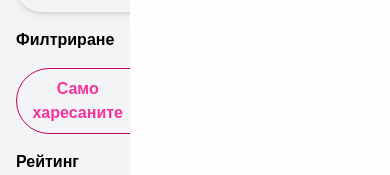
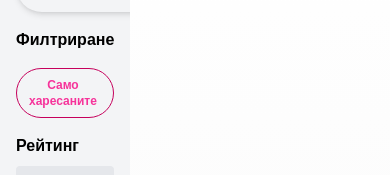
Before and after one commit to Owtlan/React-shop-EXAM, a React (Vite) app in the folder client/: page / in a window 390 px wide. Shown: the part 170-345 px from the top of the page. Built offline with nearby package versions, Linux system fonts and the light colour scheme; no server answers; the database is empty.

Commit message:
change w-fit to w-full

```diff
--- a/client/src/components/home/Home.jsx
+++ b/client/src/components/home/Home.jsx
@@ -84,7 +84,7 @@ export default function Home() {
                     <h3 className="sm:text-xl text-base font-bold mb-4">Филтриране</h3>
 
                     <button
-                        className="group flex w-fit cursor-pointer items-center gap-2 overflow-hidden border rounded-full border-pink-700 fill-none p-2 px-3 font-extrabold text-pink-500 transition-all active:scale-90 peer-checked:fill-pink-500 peer-checked:hover:text-white"
+                        className="group flex w-full cursor-pointer items-center gap-2 overflow-hidden border rounded-full border-pink-700 fill-none p-2 px-3 font-extrabold text-pink-500 transition-all active:scale-90 peer-checked:fill-pink-500 peer-checked:hover:text-white text-xs sm:text-sm md:text-sm lg:text-sm xl:text-base"
                         onClick={() => setShowLiked(!showLiked)}
                     >
                         <div className="z-10 transition group-hover:translate-x-4">Само харесаните</div>
```
